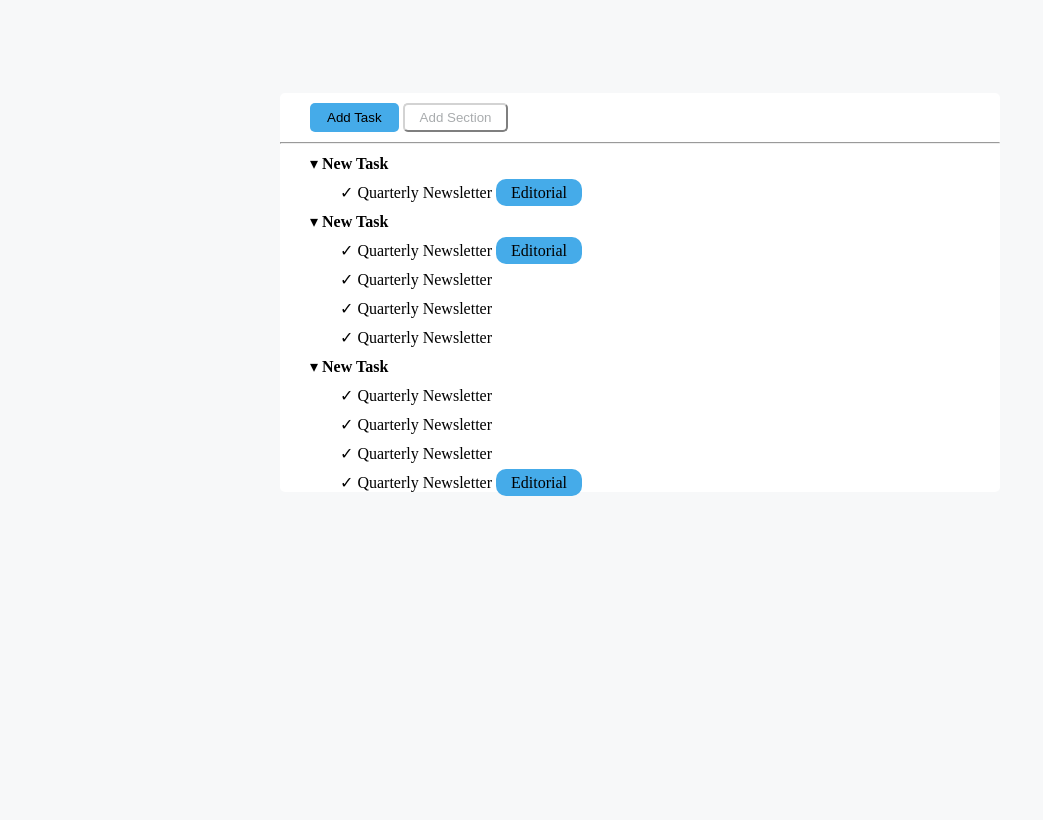
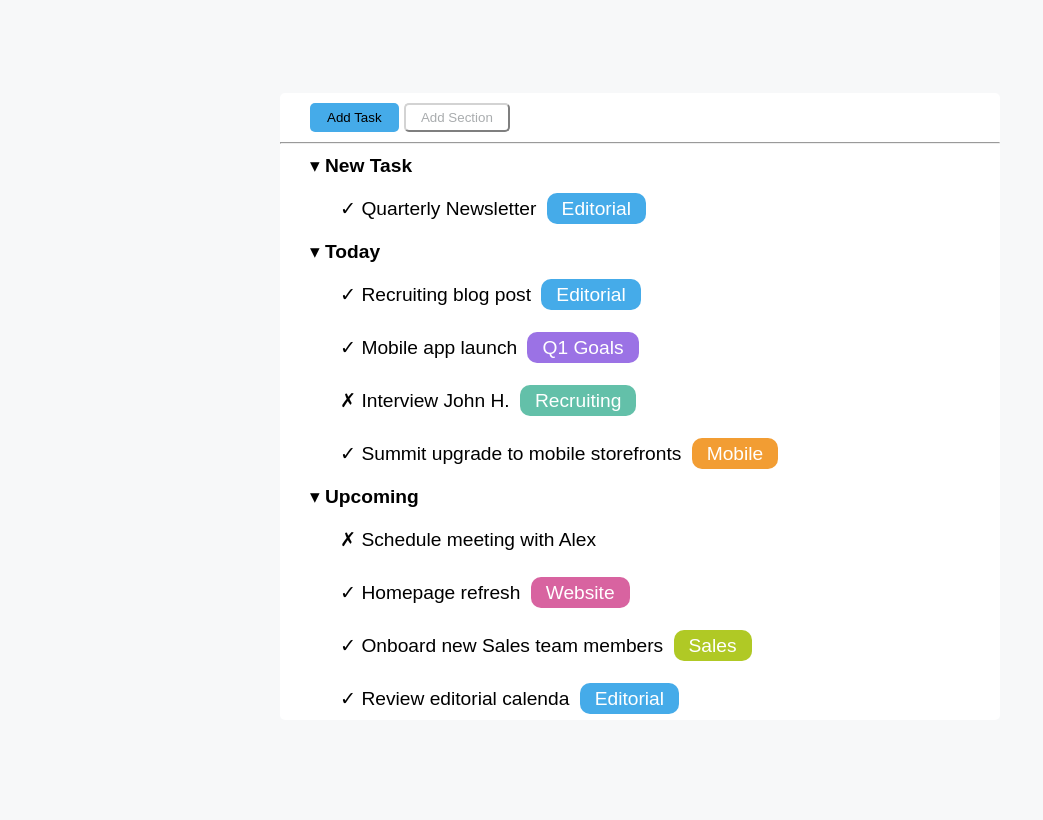
Before and after one commit to nicoladomingorizzo/html-css-toboolist, a plain HTML site: page index.html in a window 1280 px wide. Shown: the part 107-927 px from the top of the page, without its empty margins (0-1043 px from the left). Before the commit the page ends 800 px from the top, so only its background shows below. Drawn offline with Linux system fonts and the light colour scheme.

Commit message:
changed list's name and underlist subjects

```diff
--- a/css/style.css
+++ b/css/style.css
@@ -25,10 +25,41 @@ ul{
     background-color: rgb(69,171,233);
     border-color: transparent;
 }
+.lightviolet{
+    border-radius: 10px;
+    padding: 5px 15px;
+    background-color: rgb(155,114,229);
+    border-color: transparent;
+}
+.teal{
+    border-radius: 10px;
+    padding: 5px 15px;
+    background-color: rgb(99,192,169);
+    border-color: transparent;
+}
+.orange{
+    border-radius: 10px;
+    padding: 5px 15px;
+    background-color: rgb(242,157,51);
+    border-color: transparent;
+}
+.pink{
+    border-radius: 10px;
+    padding: 5px 15px;
+    background-color:rgb(216,99,160);
+    border-color: transparent;
+}
+.green{
+    border-radius: 10px;
+    padding: 5px 15px;
+    background-color: rgb(176,201,37);
+    border-color: transparent;
+}
 
 .under-list{
     list-style-position: inside;
     padding-inline-start: 0;
+    padding: 10px 0px;
 }
 .button-radius{
     border-radius: 5px;
@@ -46,7 +77,9 @@ ul{
 }
 /* General */
 body{
-    background-color: rgb(247,248,249)
+   font-family: Arial, Helvetica, sans-serif;
+    background-color: rgb(247,248,249);
+    font-size: 1.2em;
 }
 
 .box-header{
@@ -72,3 +105,8 @@ h1{
 hr{
     color: rgb(247,248,249);
 }
+
+span{
+    margin-left: 5px;
+    color: white;
+}
--- a/index.html
+++ b/index.html
@@ -34,35 +34,35 @@
             </ul>
             <ul>
                 <li>
-                    &blacktriangledown; <strong>New Task</strong>
+                    &blacktriangledown; <strong>Today</strong>
                     <ul class="under-list">
-                        &check; Quarterly Newsletter <span class="lightblue">Editorial</span>
+                        &check; Recruiting blog post <span class="lightblue">Editorial</span>
                     </ul>
                     <ul class="under-list">
-                        &check; Quarterly Newsletter
+                        &check; Mobile app launch  <span class="lightviolet">Q1 Goals</span>
                     </ul>
                     <ul class="under-list">
-                        &check; Quarterly Newsletter
+                        &cross; Interview John H. <span class="teal">Recruiting</span>
                     </ul>
                     <ul class="under-list">
-                        &check; Quarterly Newsletter
+                        &check; Summit upgrade to mobile storefronts <span class="orange">Mobile</span>
                     </ul>
                 </li>
             </ul>
             <ul>
                 <li>
-                    &blacktriangledown; <strong>New Task</strong>
+                    &blacktriangledown; <strong>Upcoming</strong>
                     <ul class="under-list">
-                        &check; Quarterly Newsletter
+                        &cross; Schedule meeting with Alex
                     </ul>
                     <ul class="under-list">
-                        &check; Quarterly Newsletter
+                        &check; Homepage refresh <span class="pink">Website</span>
                     </ul>
                     <ul class="under-list">
-                        &check; Quarterly Newsletter
+                        &check; Onboard new Sales team members <span class="green">Sales</span>
                     </ul>
                     <ul class="under-list">
-                        &check; Quarterly Newsletter <span class="lightblue">Editorial</span>
+                        &check; Review editorial calenda <span class="lightblue">Editorial</span>
                     </ul>
                 </li>
             </ul>
```
